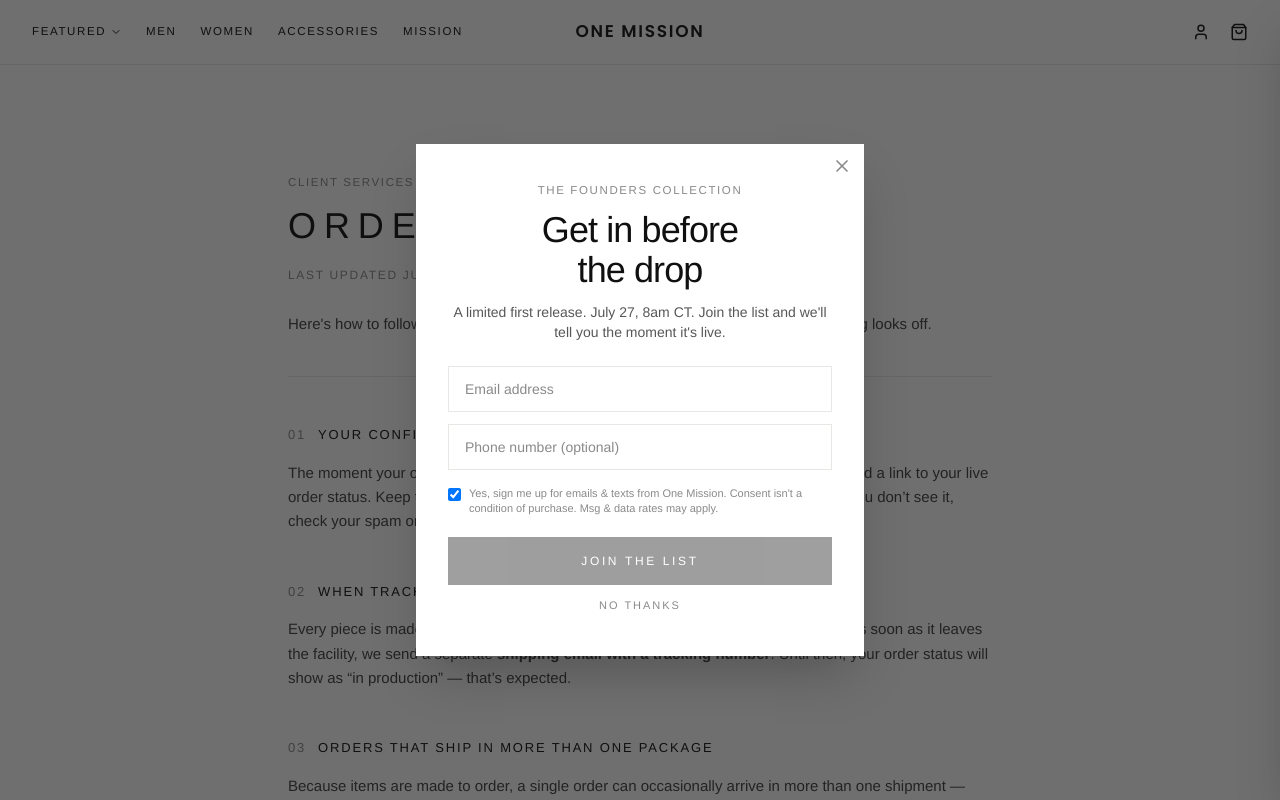
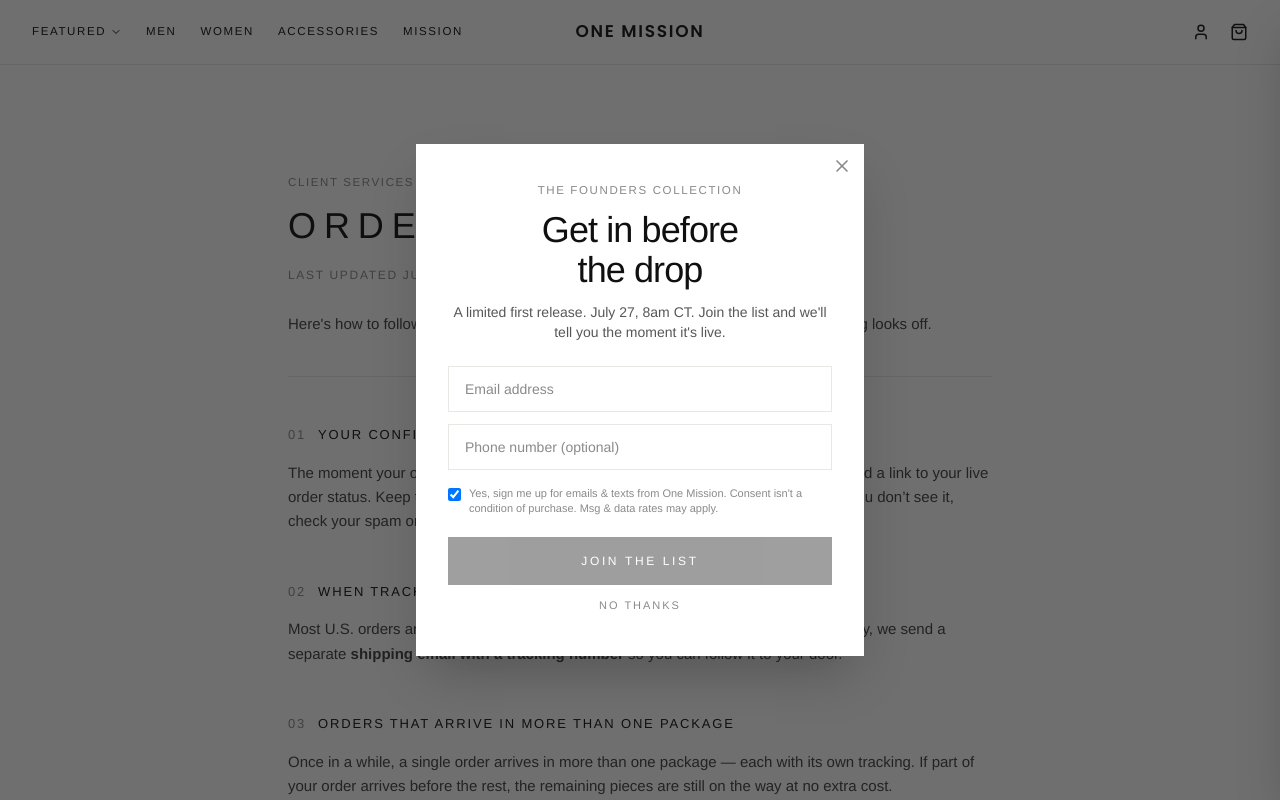
Before and after one commit to thayerm1111/onemissioncollection, a Next.js app: page /order-tracking in a window 1280 px wide. Shown: the top 800 px of the page. Built offline with nearby package versions, Linux system fonts and the light colour scheme.

Commit message:
Order tracking: remove production language, 7-10 business days

```diff
--- a/src/app/order-tracking/page.tsx
+++ b/src/app/order-tracking/page.tsx
@@ -27,20 +27,18 @@ export default function OrderTrackingPage() {
 
       <Section n="02" title="When tracking becomes available">
         <p>
-          Every piece is made to order, so it&rsquo;s produced in{" "}
-          <strong>2&ndash;7 business days</strong> before it ships. As soon as it
-          leaves the facility, we send a separate <strong>shipping email with a
-          tracking number</strong>. Until then, your order status will show as
-          &ldquo;in production&rdquo; &mdash; that&rsquo;s expected.
+          Most U.S. orders arrive within{" "}
+          <strong>7&ndash;10 business days</strong>. As soon as your order is on
+          its way, we send a separate <strong>shipping email with a tracking
+          number</strong> so you can follow it to your door.
         </p>
       </Section>
 
-      <Section n="03" title="Orders that ship in more than one package">
+      <Section n="03" title="Orders that arrive in more than one package">
         <p>
-          Because items are made to order, a single order can occasionally arrive
-          in more than one shipment &mdash; each with its own tracking. If part of
-          your order arrives before the rest, the remaining pieces are still on
-          the way at no extra cost.
+          Once in a while, a single order arrives in more than one package &mdash;
+          each with its own tracking. If part of your order arrives before the
+          rest, the remaining pieces are still on the way at no extra cost.
         </p>
       </Section>
 
```
